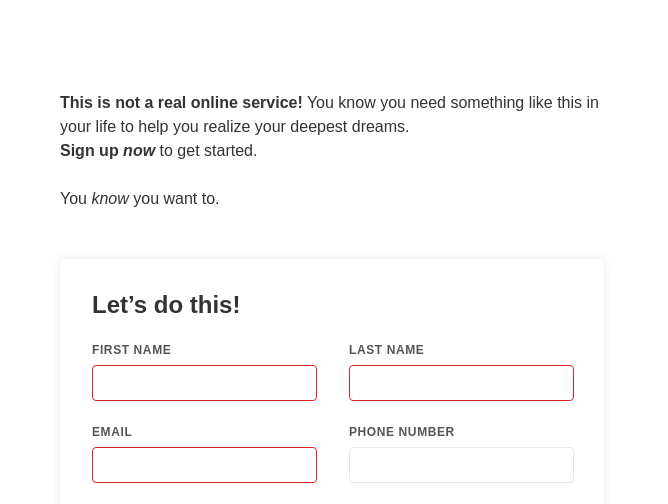
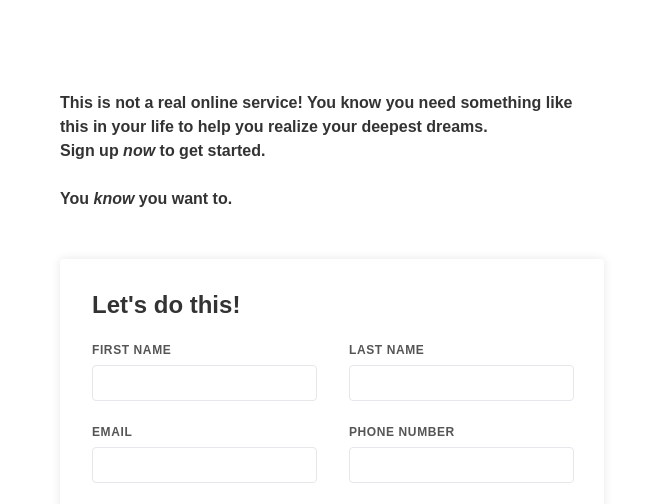
Before and after one commit to diogocarrola/sign-up-form, a plain HTML site: page index.html in a window 1280 px wide. Shown: the top 504 px of the page, 612-1280 px from the left. Drawn offline with Linux system fonts and the light colour scheme.

Commit message:
Fixed typos and formatting in index.html

```diff
--- a/index.html
+++ b/index.html
@@ -27,27 +27,27 @@
     <main class="form-section">
       <section class="intro-text">
         <p>
-          <strong>This is not a real online service!</strong> You know you need something like this in your life to help you realize your deepest dreams.<br />
-          <strong>Sign up <em>now</em></strong> to get started.<br /><br />
-          You <em>know</em> you want to.
+          <strong>This is not a real online service! You know you need something like this in your life to help you realize your deepest dreams.</strong><br />
+          <strong>Sign up <em>now</em> to get started.</strong><br /><br />
+          <strong>You <em>know</em> you want to.</strong>
         </p>
       </section>
       <form class="sign-up-form" novalidate>
-        <h2>Let’s do this!</h2>
+        <h2>Let's do this!</h2>
         <div class="form-row">
           <div class="form-group">
             <label for="first-name">First Name</label>
-            <input type="text" id="first-name" name="first-name" required />
+            <input type="text" id="first-name" name="first-name" />
           </div>
           <div class="form-group">
             <label for="last-name">Last Name</label>
-            <input type="text" id="last-name" name="last-name" required />
+            <input type="text" id="last-name" name="last-name" />
           </div>
         </div>
         <div class="form-row">
           <div class="form-group">
             <label for="email">Email</label>
-            <input type="email" id="email" name="email" required />
+            <input type="email" id="email" name="email" />
           </div>
           <div class="form-group">
             <label for="phone">Phone Number</label>
```
